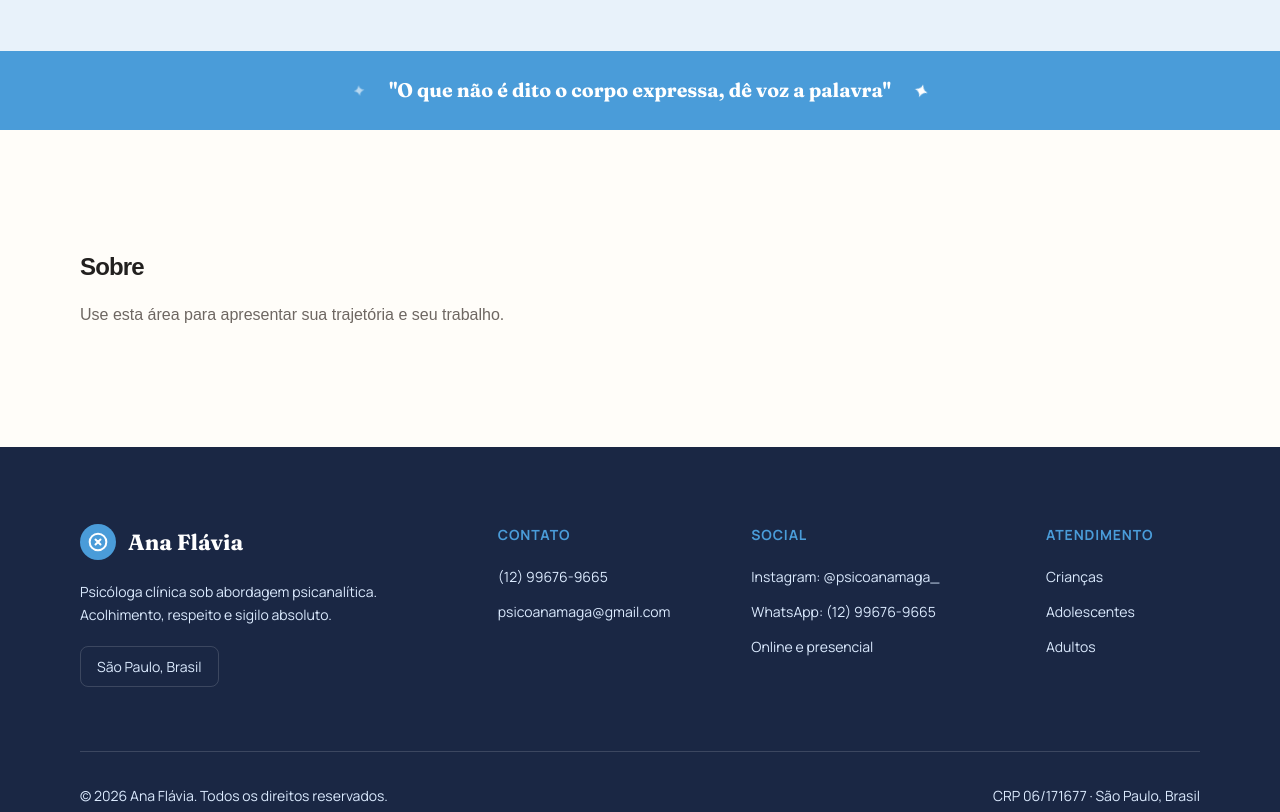
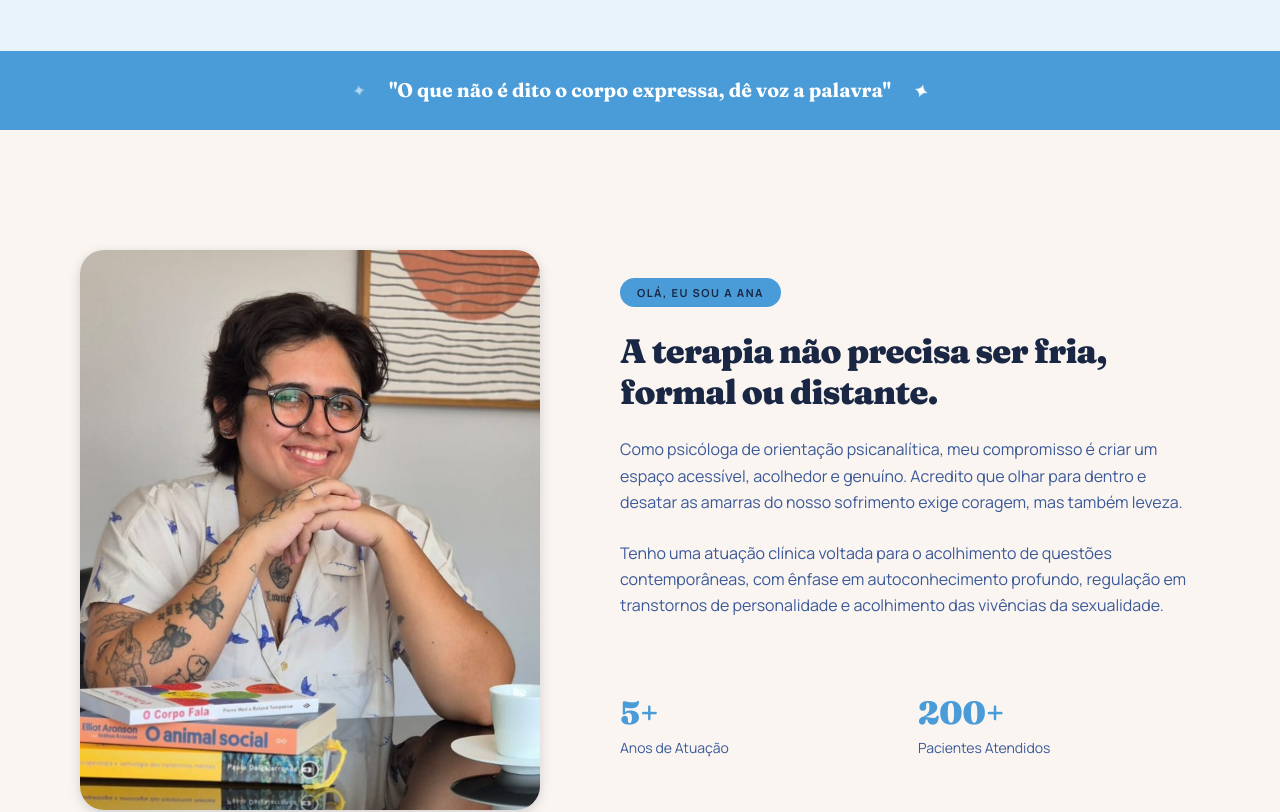
Before and after one commit to flaviafreitas/ana-flavia, a Nuxt app: page / in a window 1280 px wide. Shown: the part 760-1572 px from the top of the page. Built offline with nearby package versions, Linux system fonts and the light colour scheme.

Commit message:
Use about section component

```diff
--- a/app/pages/index.vue
+++ b/app/pages/index.vue
@@ -1,5 +1,4 @@
 <script setup lang="ts">
-import { PortableText } from '@portabletext/vue'
 import { HOME_QUERY } from '~~/sanity/lib/queries'
 import type { HomeData } from '~/types/content'
 
@@ -15,19 +14,5 @@ if (error.value)
     :introduction="home?.introduction"
   />
   <UiTagline text="O que não é dito o corpo expressa, dê voz a palavra" />
-  <section
-    id="sobre"
-    class="section"
-  >
-    <div class="container">
-      <h2>Sobre</h2>
-      <div :class="['prose', 'home-intro']">
-        <PortableText
-          v-if="home?.body"
-          :value="home.body"
-        />
-        <p v-else>Use esta área para apresentar sua trajetória e seu trabalho.</p>
-      </div>
-    </div>
-  </section>
+  <HomeAbout :body="home?.body" />
 </template>
```
